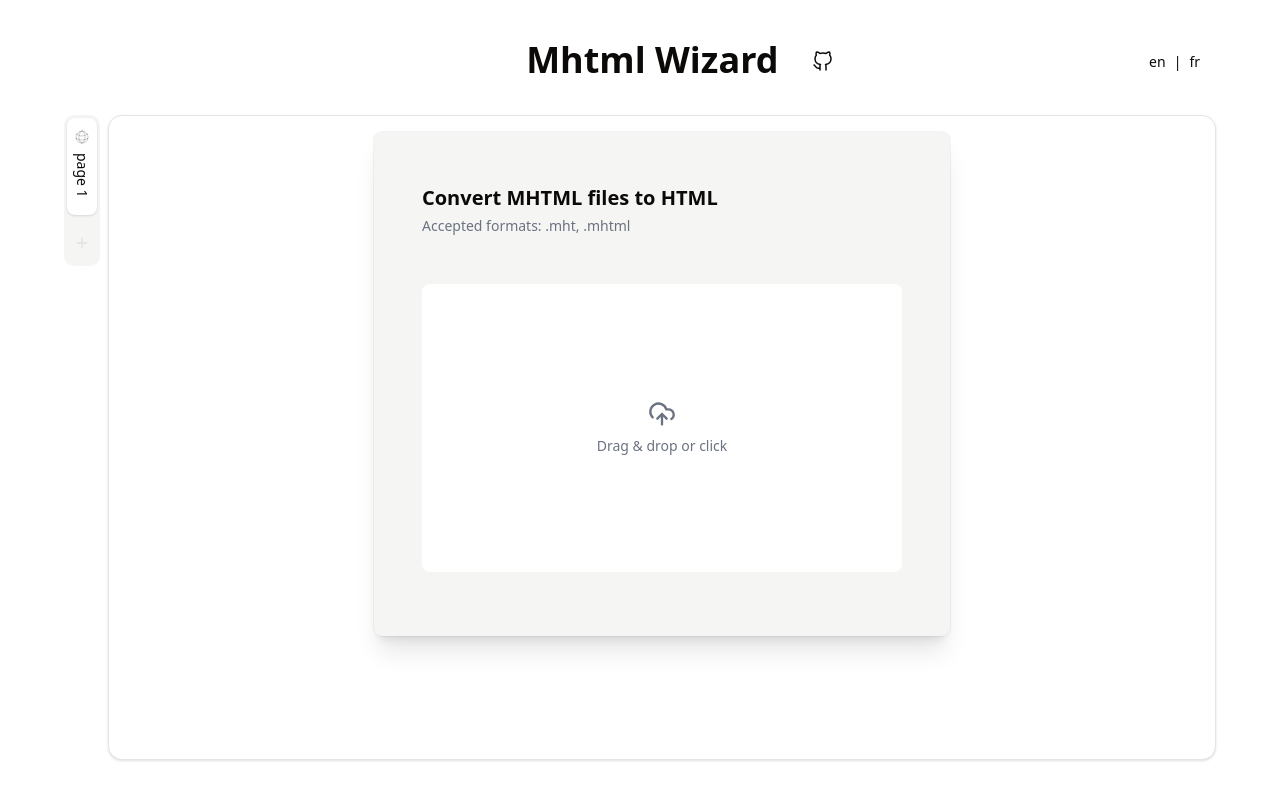
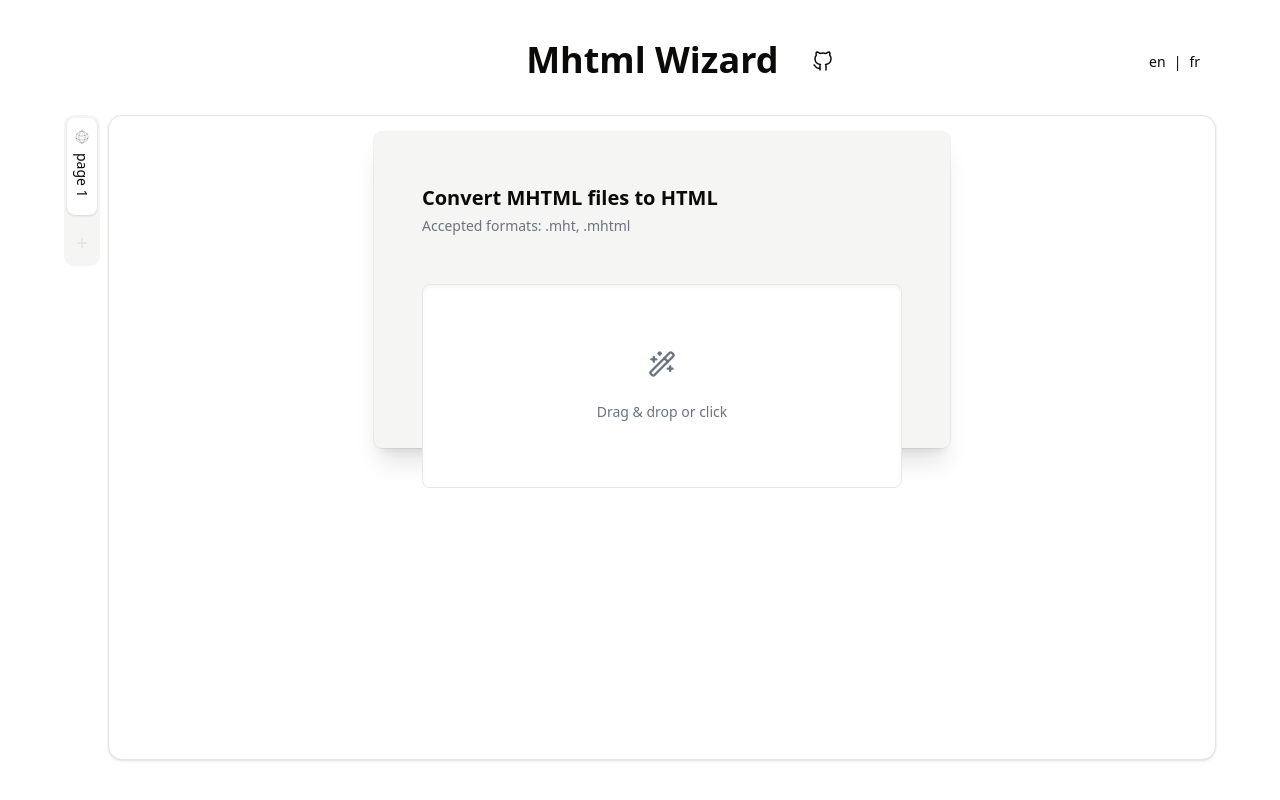
Before and after one commit to erwannlc/mhtml-wizard, a React (Vite) app: page / in a window 1280 px wide. Built offline with nearby package versions, Linux system fonts and the light colour scheme.

Commit message:
refactor DragZone

```diff
--- a/src/components/FileConverter.tsx
+++ b/src/components/FileConverter.tsx
@@ -5,9 +5,9 @@ import { useLanguage } from "@/LanguageContext";
 
 import { convert } from "mhtml-to-html/browser";
 import { cn, parseFilename } from "@/lib/utils";
-import { CloudIcon } from "@/assets/icons";
 import { ErrorNotification } from "./ErrorNotification";
 import LoadingDots from "./loaders/LoadingDots";
+import { WandSparkles } from "lucide-react";
 
 export interface FileData {
   html: string;
@@ -64,13 +64,13 @@ export default function FileConverter({
     setError(error);
   }
 
-  function onDrag(e: DragEvent<HTMLDivElement>, isActive: boolean) {
+  function onDrag(e: DragEvent<HTMLLabelElement>, isActive: boolean) {
     e.preventDefault();
     e.stopPropagation();
     setDragActive(isActive);
   }
 
-  function onDrop(e: DragEvent<HTMLDivElement>) {
+  function onDrop(e: DragEvent<HTMLLabelElement>) {
     onDrag(e, false);
     const files = e.dataTransfer.files;
     handleFile(files);
@@ -94,16 +94,13 @@ export default function FileConverter({
 
           <label
             htmlFor="file"
-            className="relative mt-4 flex flex-col justify-center h-40 md:h-72 rounded-md border-converterBorder transition-all duration-250 z-50 cursor-pointer hover:bg-converterHover hover:shadow-xs group"
+            className="relative flex flex-col justify-center h-full md:min-h-[100px] border border-gray-200 z-50 cursor-pointer rounded-md group"
             onClick={e => e.stopPropagation()}
+            onDragOver={e => onDrag(e, true)}
+            onDragEnter={e => onDrag(e, true)}
+            onDragLeave={e => onDrag(e, false)}
+            onDrop={onDrop}
           >
-            <div
-              className="absolute rounded-md w-full h-full z-5"
-              onDragOver={e => onDrag(e, true)}
-              onDragEnter={e => onDrag(e, true)}
-              onDragLeave={e => onDrag(e, false)}
-              onDrop={onDrop}
-            />
             <DragZone dragActive={dragActive} isLoading={loading} />
           </label>
 
@@ -136,11 +133,11 @@ function DragZone({
   return (
     <div
       className={cn(
-        "absolute flex flex-col justify-center items-center pl-10 pr-10 rounded-md w-full h-full transition-all z-3",
+        "absolute w-full h-full bg-white flex flex-col justify-center items-center gap-4 text-gray-500 inset-shadow-sm inset-shadow-accent rounded-md transition-all duration-250 z-3",
         {
-          "border-2 border-black": dragActive,
-          "bg-white/80": isLoading,
-          "bg-white opacity-100 hover:bg-converterHover": !isLoading,
+          "border-2 border-gray-500 text-gray-700 bg-gray-50": dragActive,
+          "group-hover:text-gray-700 hover:bg-gray-50 active:scale-98": !dragActive,
+          "bg-gray-50": isLoading,
         }
       )}
     >
@@ -148,17 +145,17 @@ function DragZone({
         <LoadingDots color="#808080" />
       ) : (
         <>
-          <CloudIcon
+          <WandSparkles
             className={cn(
-              "h-7 w-7 text-converterGrey transition-all duration-300 group-hover:scale-110 group-active:scale-95 scale-100",
+              "h-7 w-7 transition-all duration-250 origin-[20%_70%] scale-100",
               {
-                "scale: 110": dragActive,
+                "scale-110": dragActive,
+                "group-hover:scale-98 group-hover:animate-wiggle group-active:scale-95 group-active:rotate-25":
+                  !dragActive,
               }
             )}
           />
-          <p className="mt-2 text-sm leading-5 text-center text-converterGrey">
-            {INSTRUCTIONS}
-          </p>
+          <p className="mt-2 text-sm leading-5 text-center">{INSTRUCTIONS}</p>
           <span className="sr-only">{ACCESSIBILTY}</span>
         </>
       )}
```
